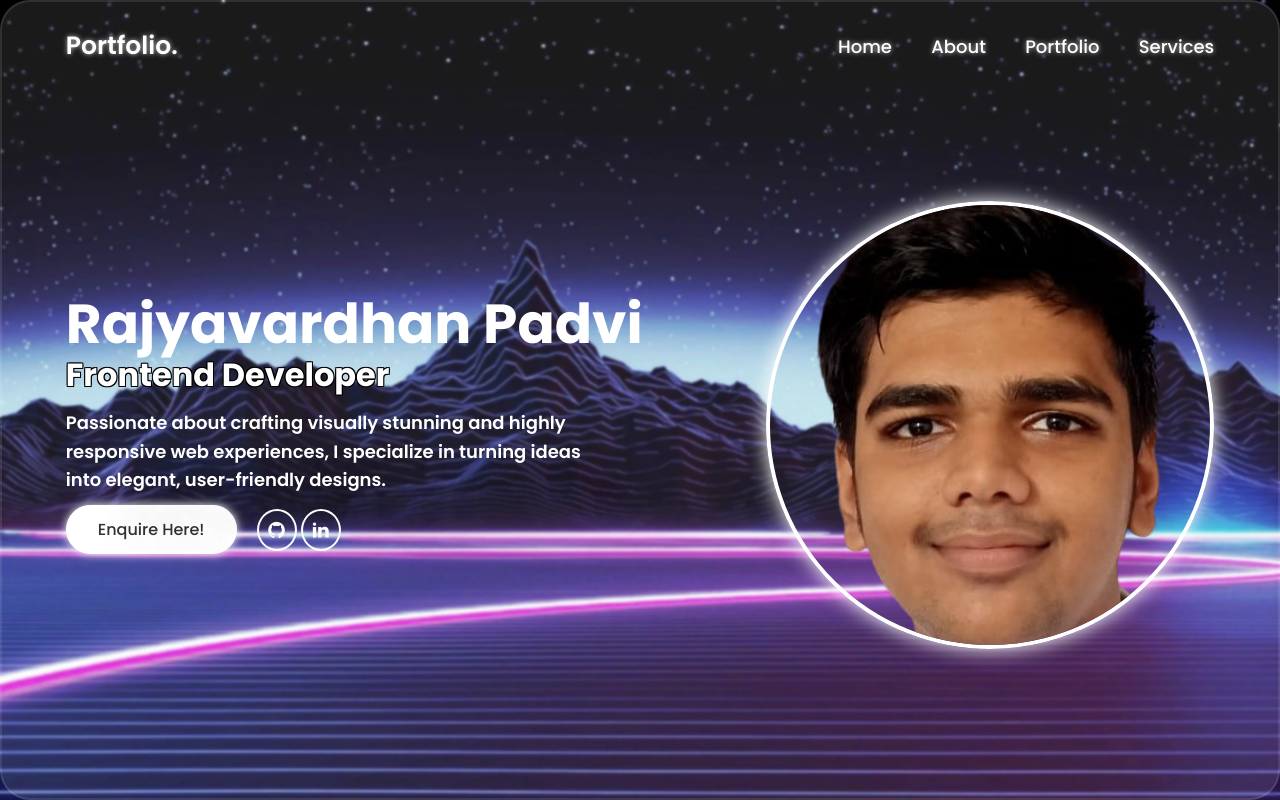
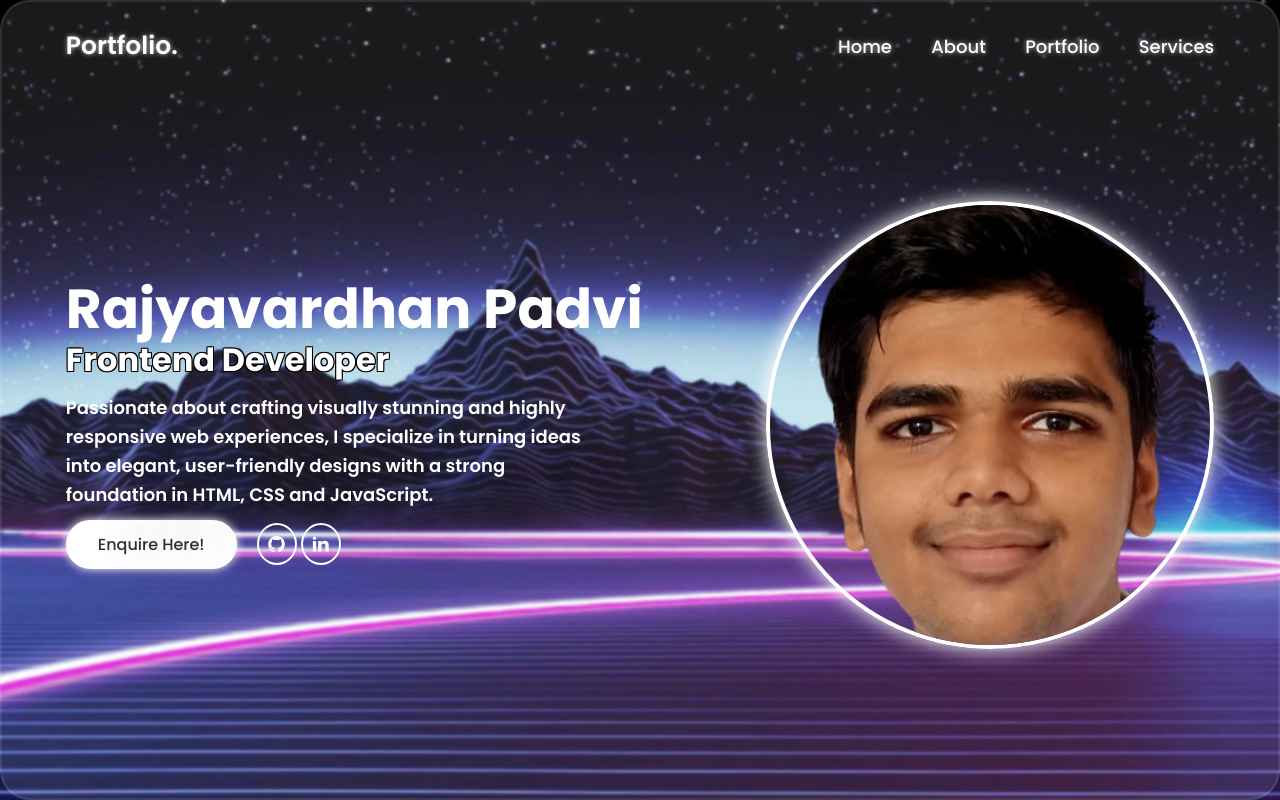
Before and after one commit to RajyavardhanPadvi/FrontEndPortfolio, a plain HTML site: page Portfol/index.html in a window 1280 px wide. Drawn offline with nearby package versions, Linux system fonts and the light colour scheme.

Commit message:
Update index.html

```diff
--- a/Portfol/index.html
+++ b/Portfol/index.html
@@ -31,7 +31,7 @@
                 <h2 class="fade-in"><span class="outlined">Frontend</span> Developer</h2>
                 <p class="fade-in">
                     Passionate about crafting visually stunning and highly responsive web experiences,
-                    I specialize in turning ideas into elegant, user-friendly designs.
+                    I specialize in turning ideas into elegant, user-friendly designs with a strong foundation in HTML, CSS and JavaScript.
                 </p>
                 <div class="download-social">
                     <a href="#" class="btn">Enquire Here!</a>
```
